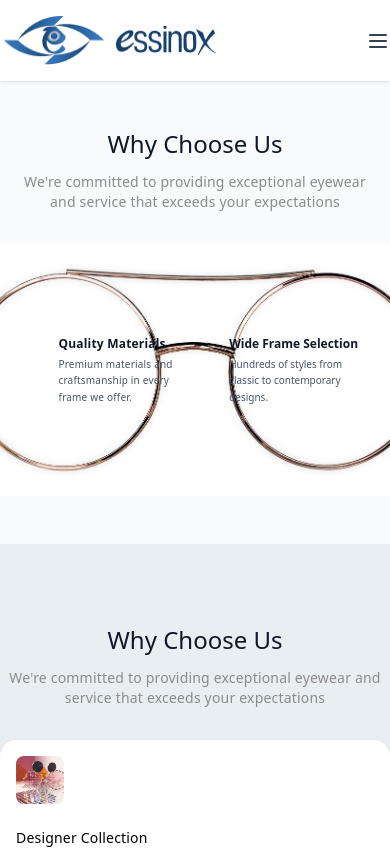
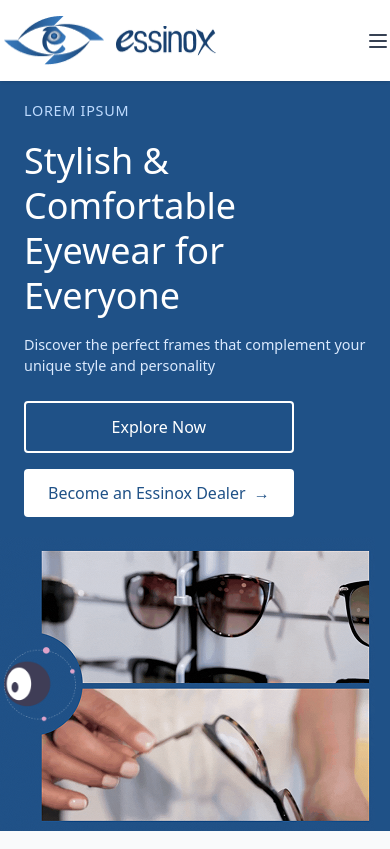
Before and after one commit to aaryae/Essinox, a React (Vite) app: page / in a window 390 px wide. Shown: the top 849 px of the page. Built offline with nearby package versions, Linux system fonts and the light colour scheme.

Commit message:
add: content in hero section and responsive

```diff
--- a/src/ui/user/organisms/landing/hero/Hero.jsx
+++ b/src/ui/user/organisms/landing/hero/Hero.jsx
@@ -2,47 +2,73 @@ import { image } from '@/config/constant/image'
 
 const Hero = () => {
   return (
-    <div className=' '>
-      {/* bg-[#1f5187] */}
-
-      {/* Desktop: Full width background image - CROPPED */}
-      <div className='hidden sm:block  inset-0 w-full  '>
-        <img src={image.heroVideo} alt='Hero background' className='hidden sm:block 1' />
-      </div>
-
-      {/* <div className=' flex flex-col h-full w-1/2  top-0'>
-        <p className='text-[0.9rem] text-blue-200 mb-4 uppercase tracking-wider'>LOREM IPSUM</p>
-        <h1 className='text-5xl font-light text-white mb-4 leading-tight'>
-          Stylish & Comfortable <br />
-          <span className='text-6xl font-medium '> Eyewear for Everyone</span>
+    <section className='relative w-full overflow-hidden'>
+      <div className='hidden md:hidden lg:block'>
+        {/* Background Image / GIF */}
+        <img
+          src={image.heroVideo}
+          alt='Hero background'
+          className='hidden md:hidden lg:block w-full h-[70vh] sm:h-[85vh] object-cover'
+        />
+        {/* Overlay */} <div className='inset-0 bg-black/30' /> {/* Content */}
+        <div className='absolute inset-0 flex justify-center items-center'>
+          <div className='absolute mx-auto px-6 sm:px-12 lg:px-20 w-full'>
+            <div className='flex flex-col max-w-xl'>
+              <p className='text-[0.9rem] text-blue-200 mb-4 uppercase tracking-wider'>Lorem Ipsum</p>
+              <h1 className='text-4xl sm:text-5xl lg:text-6xl font-light text-white mb-4 leading-tight'>
+                Stylish & Comfortable <br /> <span className='font-medium'>Eyewear for Everyone</span>
               </h1>
-        <p className='text-blue-100 text-[0.9rem]  mb-8'>
+              <p className='text-blue-100 text-[0.9rem] mb-8'>
                 Discover the perfect frames that complement your unique style and personality
               </p>
-        <div className='flex gap-5'>
+              <div className='flex flex-wrap gap-5'>
                 <button className='px-8 py-3 border-2 border-white text-white rounded hover:bg-white hover:text-[#1f5187] transition-colors'>
                   Explore Now
                 </button>
-          <button className='px-8 py-3 bg-white text-[#1f5187] rounded hover:bg-blue-50 transition-colors flex items-center justify-center gap-2'>
-            Become a Essinox Dealer
-            <span>→</span>
+                <button className='px-8 py-3 bg-white text-[#1f5187] rounded hover:bg-blue-50 transition-colors flex items-center gap-2'>
+                  Become an Essinox Dealer <span>→</span>
                 </button>
               </div>
-      </div> */}
+            </div>
+          </div>
+          <div className=''>
+            <img src={image.centerImg} alt='' />
+          </div>
+        </div>
+      </div>
 
-      {/* Mobile: Image below content - ALSO CROPPED */}
-      {/* <div className="sm:hidden w-full overflow-hidden">
-        <img
-          src={image.heroVideo}
-          alt="Hero background"
-          className="w-full object-cover"
-          style={{
-            objectPosition: 'left center',
-            transform: 'scale(1.2) translateX(-11%)'
-          }}
-        />
-      </div> */}
+      {/* ================= MOBILE ================= */}
+      <div className='block lg:hidden relative bg-[#1f5187]'>
+        <div className='px-6 py-5'>
+          <p className='text-[0.9rem] text-blue-200 mb-4 uppercase tracking-wider'>Lorem Ipsum</p>
+
+          <h1 className='text-4xl font-light text-white mb-4 leading-tight'>
+            Stylish & Comfortable <br />
+            <span className='font-medium'>Eyewear for Everyone</span>
+          </h1>
+
+          <p className='text-blue-100 text-[0.9rem] mb-6'>
+            Discover the perfect frames that complement your unique style and personality
+          </p>
+
+          <div className='flex flex-col w-fit gap-4'>
+            <button className='px-6 py-3 border-2 border-white text-white rounded'>Explore Now</button>
+
+            <button className='px-6 py-3 bg-white text-[#1f5187] rounded flex items-center justify-center gap-2'>
+              Become an Essinox Dealer <span>→</span>
+            </button>
           </div>
+        </div>
+        {/* Mobile image section */}
+        <div className='relative w-full'>
+          {/* Background responsive image */}
+          <img src={image.responsiveImg} alt='' className='w-93.75 h-73.5 object-cover' />
+
+          {/* Center image inside */}
+          <img src={image.centerImg} alt='' className='absolute left-1 top-1/2 -translate-y-1/2 w-18' />
+        </div>
+      </div>
+    </section>
   )
 }
 
```
Lines whose indentation alone changed are shown as unchanged.
